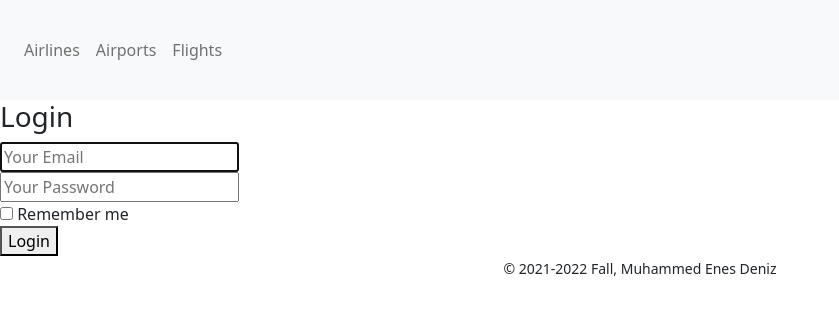
After one commit to MEnesDeniz/Database-Systems, a Flask app: template templates/login_page.html in a window 1280 px wide. The commit adds this page. Shown: the top 315 px of the page, without its empty margins (0-839 px from the left). Run offline with Flask 2, Linux system fonts and the light colour scheme; the template is opened without the code that fills it, so the values that code supplies are empty; some libraries are stand-ins or nearby versions.

Commit message:
Login page and login authentication had been added

```diff
--- a/dbinit.py
+++ b/dbinit.py
@@ -41,11 +41,14 @@ INIT_STATEMENTS = [
     """
     create table if not exists users(
         user_id serial primary key,
+        nick_name varchar not null,
+        mail varchar(30) not null,
         name varchar not null,
-        mail varchar(30) not null,
         password varchar not null,
         phone_number char(11) not null,
-        affiliation varchar not null
+        job_title varchar not null,
+        affiliation varchar not null,
+        user_type int not null
     )
     """
 ]
--- a/server.py
+++ b/server.py
@@ -6,12 +6,14 @@ from dbinit import initialize
 from views.airlines import airlines
 from views.flights import flights
 from views.airports import airports
+from views.user_authentication import user_authentication
 
 app = Flask(__name__)
 
 app.register_blueprint(airports)
 app.register_blueprint(airlines)
 app.register_blueprint(flights)
+app.register_blueprint(user_authentication)
 
 HEROKU_LAUNCH = False
 
@@ -20,7 +22,7 @@ if(not HEROKU_LAUNCH):
     initialize(os.environ.get('DATABASE_URL'))
 
 
-@app.route("/")
+@app.route("/home_page")
 def home_page():
     return render_template("home_page.html")
 
--- a/templates/home_page.html
+++ b/templates/home_page.html
@@ -2,7 +2,8 @@
 
 {%block subject%}
 <p>
-    <h1>Airline Operation Management System</h1>
+    <h1>Welcome to the Airline Operation Management System</h1>
+
 </p>
 
 {%endblock subject%}
--- a/templates/layout.html
+++ b/templates/layout.html
@@ -1,26 +1,26 @@
 <!doctype html>
 <html lang="en">
+
 <head>
   <!-- Required meta tags -->
   <meta charset="utf-8">
   <meta name="viewport" content="width=device-width, initial-scale=1">
 
   <!-- Bootstrap CSS -->
-    <link href="https://cdn.jsdelivr.net/npm/bootstrap@5.1.3/dist/css/bootstrap.min.css" rel="stylesheet" integrity="sha384-1BmE4kWBq78iYhFldvKuhfTAU6auU8tT94WrHftjDbrCEXSU1oBoqyl2QvZ6jIW3" crossorigin="anonymous">
+  <link href="https://cdn.jsdelivr.net/npm/bootstrap@5.1.3/dist/css/bootstrap.min.css" rel="stylesheet"
+    integrity="sha384-1BmE4kWBq78iYhFldvKuhfTAU6auU8tT94WrHftjDbrCEXSU1oBoqyl2QvZ6jIW3" crossorigin="anonymous">
 
   <title>Airline Control System</title>
-    <link rel="stylesheet"
-      href="{{ url_for('static', filename='layout.css') }}"/>
+  <link rel="stylesheet" href="{{ url_for('static', filename='layout.css') }}" />
 </head>
+
 <body>
-    <nav class="navbar navbar-expand-lg navbar-light bg-light" style="padding-bottom: 0px; padding-top: 0px; height:100px;">
+  <nav class="navbar navbar-expand-lg navbar-light bg-light"
+    style="padding-bottom: 0px; padding-top: 0px; height:100px;">
     <a class="navbar-brand" href="{{url_for('home_page')}}">
     </a>
     <div class="collapse navbar-collapse" id="navbarTogglerDemo02">
       <ul class="navbar-nav mr-auto mt-2 mt-lg-0">
-              <li class="nav-item">
-              <a class="nav-link" href="{{url_for('home_page')}}">Home Page</a>
-              </li>
         <li class="nav-item">
           <a class="nav-link" href="{{url_for('airlines.airlines_page')}}">Airlines</a>
         </li>
@@ -39,7 +39,9 @@
   <!-- Optional JavaScript; choose one of the two! -->
 
   <!-- Option 1: Bootstrap Bundle with Popper -->
-    <script src="https://cdn.jsdelivr.net/npm/bootstrap@5.1.3/dist/js/bootstrap.bundle.min.js" integrity="sha384-ka7Sk0Gln4gmtz2MlQnikT1wXgYsOg+OMhuP+IlRH9sENBO0LRn5q+8nbTov4+1p" crossorigin="anonymous"></script>
+  <script src="https://cdn.jsdelivr.net/npm/bootstrap@5.1.3/dist/js/bootstrap.bundle.min.js"
+    integrity="sha384-ka7Sk0Gln4gmtz2MlQnikT1wXgYsOg+OMhuP+IlRH9sENBO0LRn5q+8nbTov4+1p"
+    crossorigin="anonymous"></script>
 
   <!-- Option 2: Separate Popper and Bootstrap JS -->
   <!--
@@ -50,4 +52,5 @@
     <small>&copy; 2021-2022 Fall, Muhammed Enes Deniz</small>
   </footer>
 </body>
+
 </html>
--- /dev/null
+++ b/templates/login_page.html
@@ -0,0 +1,31 @@
+{% extends "layout.html" %}
+
+{%block subject%}
+
+<div class="column is-4 is-offset-4">
+    <h3 class="title">Login</h3>
+    <div class="box">
+        <form method="POST" action="/login">
+            <div class="field">
+                <div class="control">
+                    <input class="input is-large" type="email" name="email" placeholder="Your Email" autofocus="" required>
+                </div>
+            </div>
+
+            <div class="field">
+                <div class="control">
+                    <input class="input is-large" type="password" name="password" placeholder="Your Password" required>
+                </div>
+            </div>
+            <div class="field">
+                <label class="checkbox">
+                    <input type="checkbox">
+                    Remember me
+                </label>
+            </div>
+            <button class="button is-block is-info is-large is-fullwidth">Login</button>
+        </form>
+    </div>
+</div>
+
+{%endblock subject%}
```
Also changed, not shown: templates/profile_page.html (deleted, +0 -7 lines), templates/sign_up_page.html (added, +43 -0 lines), templates/starting_page.html (added, +10 -0 lines), views/profile.py (deleted, +0 -11 lines), views/user_authentication.py (added, +26 -0 lines). Lines whose indentation alone changed are shown as unchanged.
